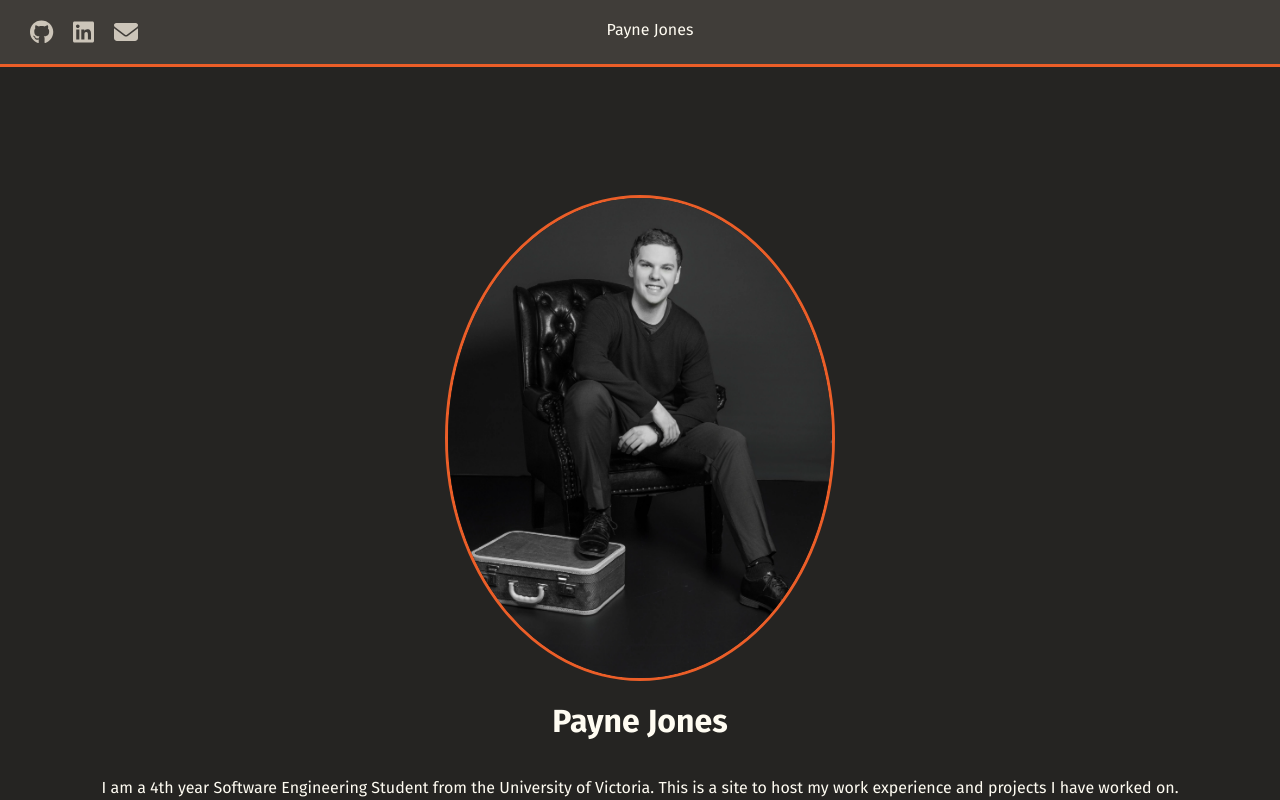
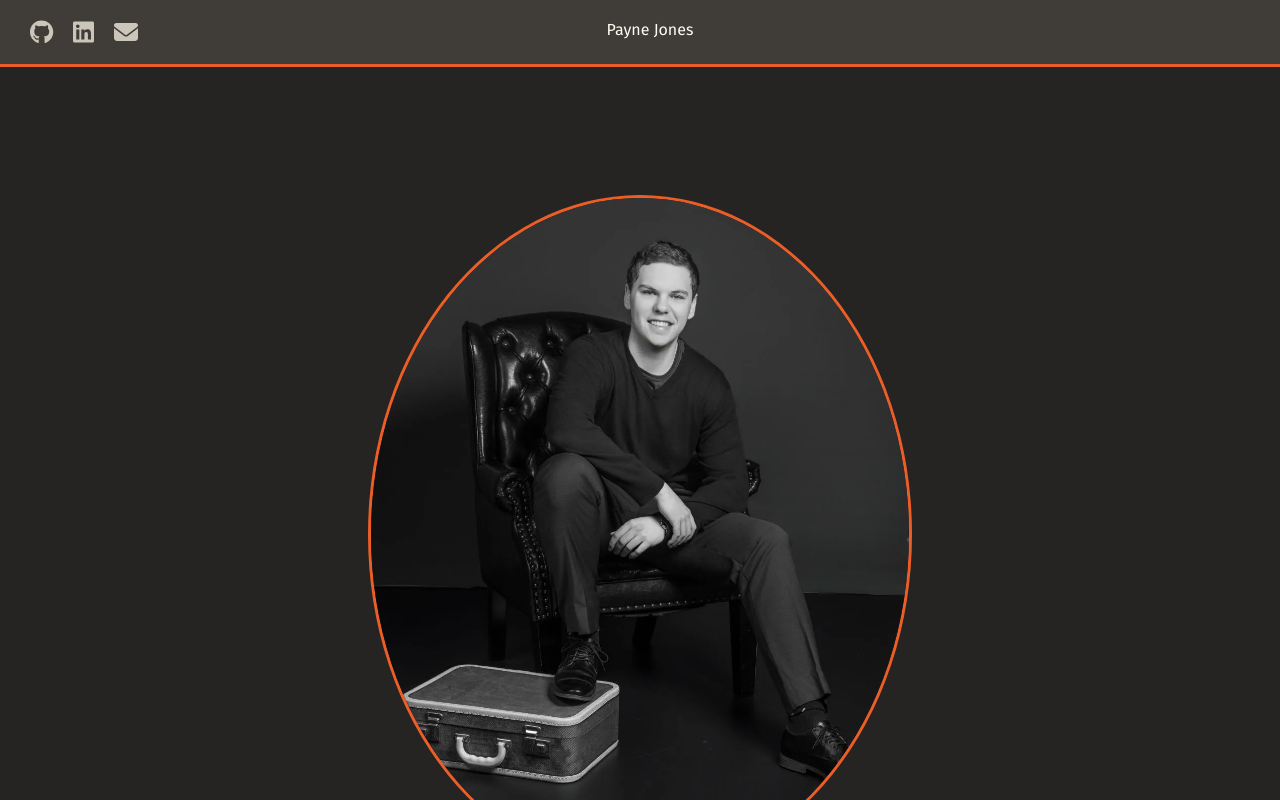
Before and after one commit to paynejones/paynejones.github.io, a React (Create React App) app: page / in a window 1280 px wide. Shown: the top 800 px of the page. Built offline with nearby package versions, Linux system fonts and the light colour scheme.

Commit message:
resized image for lcp

```diff
--- a/src/components/About.css
+++ b/src/components/About.css
@@ -1,6 +1,6 @@
 .profileimg {
     border-radius: 100%;
-    width: 30%;
+    width: 50%;
     border-color: #eb5e28;
     border-style: solid;
     border-image: 5%;
--- a/src/components/About.jsx
+++ b/src/components/About.jsx
@@ -1,4 +1,4 @@
-import profile_photo from '../static/profile_photo-compressed.webp';
+import profile_photo from '../static/profile_photo-compressed-sized.webp';
 import './About.css';
 
 export default function About(props){
```
Also changed, not shown: src/static/profile_photo-compressed-sized.webp (added), src/static/profile_photo-compressed.webp (deleted).
